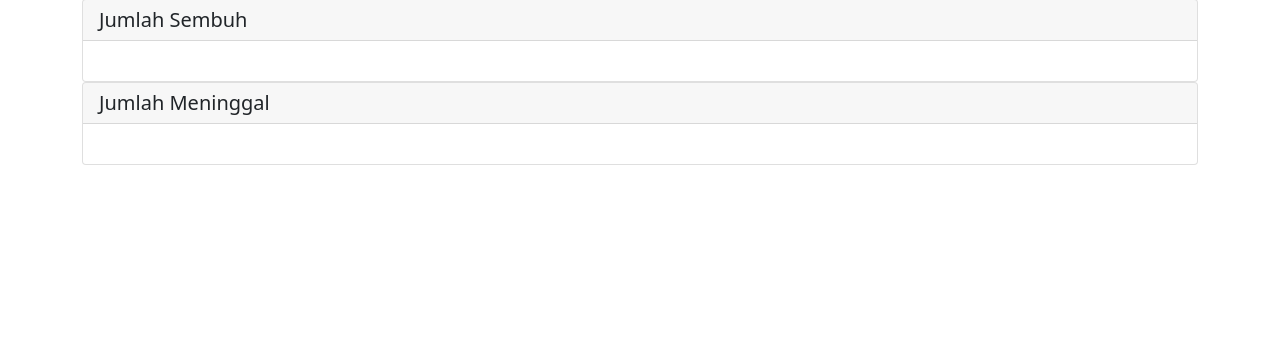
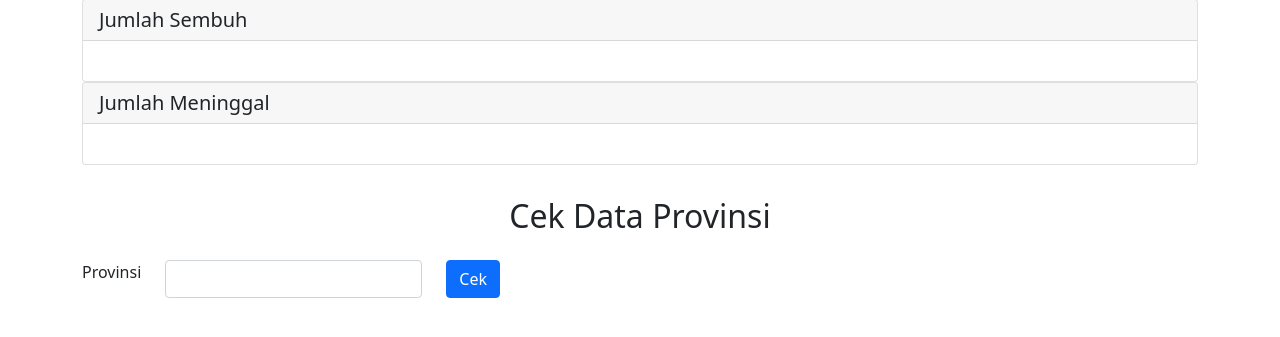
Before and after one commit to stevennovaryo/icovid, a Django app: page /tracker/ in a window 1280 px wide. Shown: the part 178-515 px from the top of the page. Run offline with Django 3.2, Linux system fonts and the light colour scheme.

Commit message:
[tracker] Implement data checker for province

```diff
--- a/tracker/static/script.js
+++ b/tracker/static/script.js
@@ -1,8 +1,31 @@
 $(document).ready(function(){
+    $("#prov_container").hide();
+
     $.getJSON("https://apicovid19indonesia-v2.vercel.app/api/indonesia",
     function(data){
         $('#jumlah_positif').text(data.positif);
         $('#jumlah_sembuh').text(data.sembuh);
         $('#jumlah_meninggal').text(data.meninggal);
     });
+
+    $("#button_prov").click(function(){
+        const inp = $("#input_prov").val();
+        $.getJSON("https://apicovid19indonesia-v2.vercel.app/api/indonesia/provinsi",
+        function(data){
+            let found = false;
+            for (let i in data){
+                if (data[i].provinsi === inp){
+                    $('#prov-name').text(data[i].provinsi);
+                    $('#jumlah_positif_prov').text(data[i].kasus);
+                    $('#jumlah_sembuh_prov').text(data[i].sembuh);
+                    $('#jumlah_meninggal_prov').text(data[i].meninggal);
+                    found = true;
+                    break;
+                }
+            }
+            if (found){
+                $("#prov_container").show();
+            }
+        });
+    });
 });
--- a/tracker/templates/tracker_index.html
+++ b/tracker/templates/tracker_index.html
@@ -30,6 +30,40 @@
                     <h5 class="card-title" id="jumlah_meninggal"></h5>
                 </div>
             </div>
+
+            <h2 style="padding: 1em 0 0.5em 0; text-align: center;">Cek Data Provinsi</h2>
+            <div class="row">
+                <div class="col-auto">
+                    <label for="input_prov">Provinsi</label>
+                </div>
+                <div class="col-auto">
+                    <input type="text" class="form-control" id="input_prov">
+                </div>
+                <div class="col-auto">
+                    <button class="btn btn-primary mb-3" id="button_prov">Cek</button>
+                </div>
+            </div>
+            <div id="prov_container">
+                <h2 style="padding: 1em 0 0.5em 0; text-align: center;" id="prov-name">Nama Provinsi</h2>
+                <div class="card">
+                    <h5 class="card-header">Jumlah Positif</h5>
+                    <div class="card-body">
+                        <h5 class="card-title" id="jumlah_positif_prov"></h5>
+                    </div>
+                </div>
+                <div class="card">
+                    <h5 class="card-header">Jumlah Sembuh</h5>
+                    <div class="card-body">
+                        <h5 class="card-title" id="jumlah_sembuh_prov"></h5>
+                    </div>
+                </div>
+                <div class="card">
+                    <h5 class="card-header">Jumlah Meninggal</h5>
+                    <div class="card-body">
+                        <h5 class="card-title" id="jumlah_meninggal_prov"></h5>
+                    </div>
+                </div>
+            </div>
         </div>
 
         <script src="https://cdn.jsdelivr.net/npm/bootstrap@5.1.2/dist/js/bootstrap.bundle.min.js" integrity="sha384-kQtW33rZJAHjgefvhyyzcGF3C5TFyBQBA13V1RKPf4uH+bwyzQxZ6CmMZHmNBEfJ" crossorigin="anonymous"></script>
```
